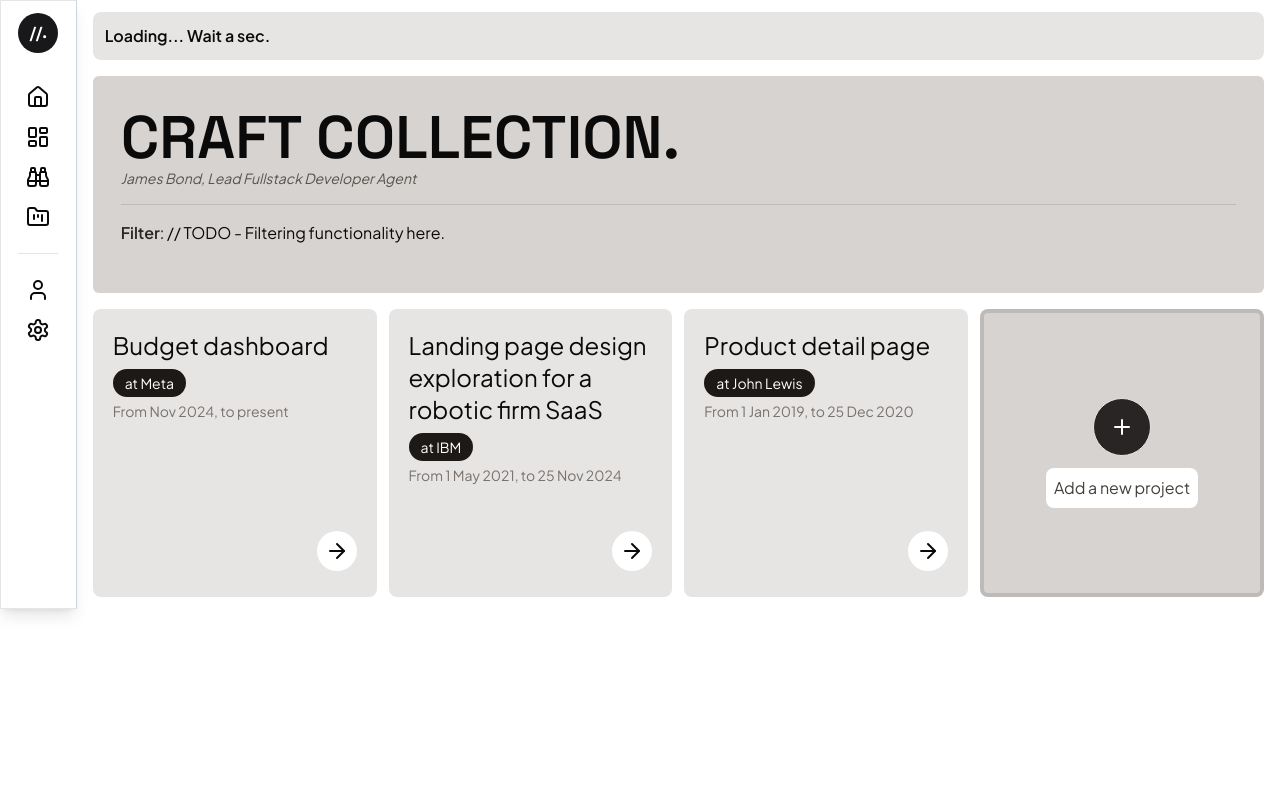
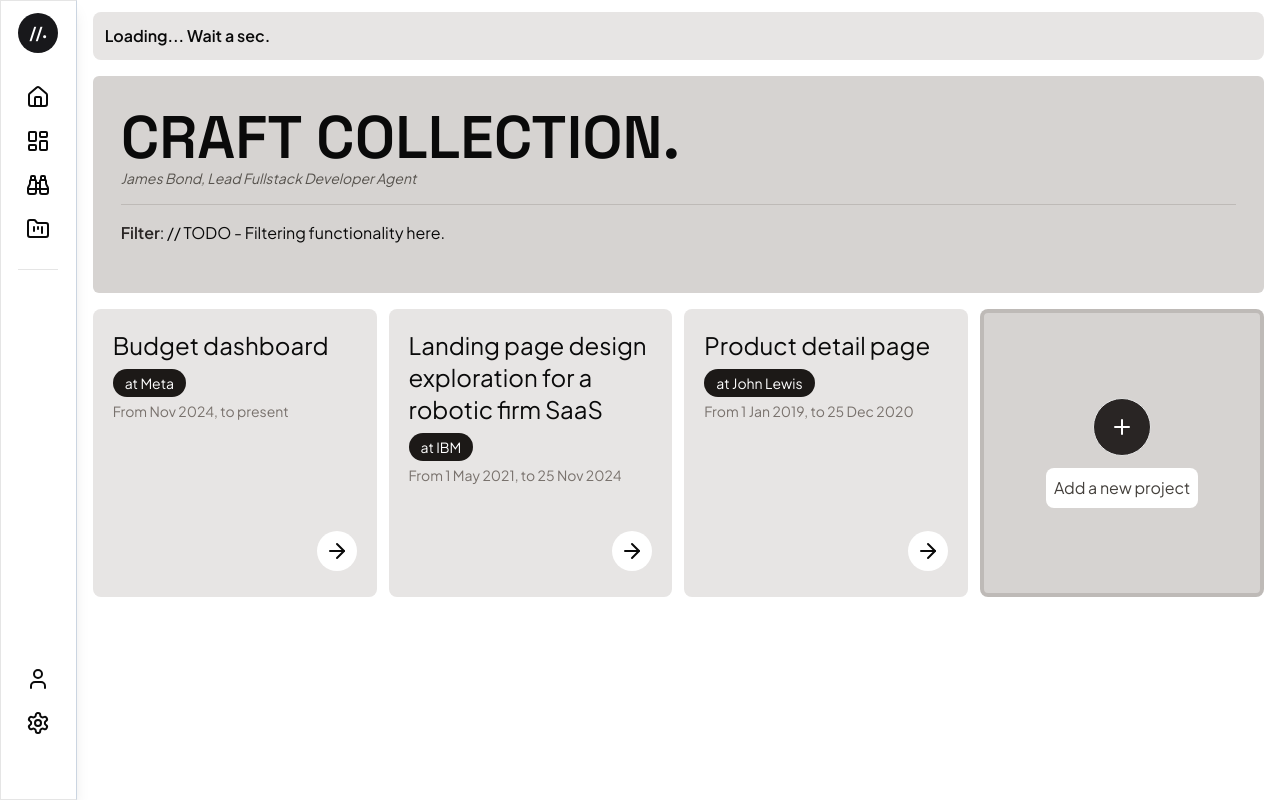
Before and after one commit to seyade/tenma, a Next.js app in the folder frontend/: page /project/1/explore in a window 1280 px wide. Built offline with nearby package versions, Linux system fonts and the light colour scheme; no server answers.

Commit message:
ui changes in sidebar

```diff
--- a/frontend/src/components/Sidebar/Sidebar.tsx
+++ b/frontend/src/components/Sidebar/Sidebar.tsx
@@ -16,21 +16,21 @@ const Sidebar = ({}: SidebarProps) => {
   const secondaryLinks = /^(settings|profile)$/;
 
   return (
-    <aside className="flex flex-col items-center bg-white p-3 border border-r-slate-300 shadow-lg w-20">
+    <aside className="flex flex-col items-center bg-white p-3 border border-r-slate-300 shadow-lg w-20 h-screen">
       <div className="block mb-6 text-center">
         <span className="spacegrotesk flex justify-center items-center h-4 w-4 p-5 bg-zinc-900 text-white font-black rounded-full">
           //.
         </span>
       </div>
 
-      <div className="flex flex-col items-center justify-between">
+      <div className="flex flex-col items-center justify-between h-full">
         <nav className="pb-4 mb-4 border-b">
-          {routes.map(({ name, icon: Icon, link }, index) => {
+          {routes.map(({ name, icon: Icon, link }) => {
             return (
               !name?.match(secondaryLinks) && (
                 <Link
                   key={name}
-                  className="block p-2 hover:bg-slate-800 hover:text-white rounded-full transition-colors duration-200"
+                  className="block p-2 mb-1 hover:bg-slate-800 hover:text-white rounded-full transition-colors duration-200"
                   href={link}
                 >
                   <Icon />
@@ -39,15 +39,15 @@ const Sidebar = ({}: SidebarProps) => {
             );
           })}
         </nav>
-        <div>
+        <div className="mb-10">
           <Link
-            className="block p-2 hover:bg-slate-800 hover:text-white rounded-full transition-colors duration-200"
+            className="block p-2 mb-1 hover:bg-slate-800 hover:text-white rounded-full transition-colors duration-200"
             href={`/user/${1}`}
           >
             <User />
           </Link>
           <Link
-            className="block p-2 hover:bg-slate-800 hover:text-white rounded-full transition-colors duration-200"
+            className="block p-2 mb-1 hover:bg-slate-800 hover:text-white rounded-full transition-colors duration-200"
             href={`/project/${1}`}
           >
             <Settings />
--- a/frontend/src/components/Sidebar/config.ts
+++ b/frontend/src/components/Sidebar/config.ts
@@ -28,7 +28,7 @@ export const routes = [
   {
     name: "dashboard",
     icon: LayoutDashboard,
-    link: `/dashboard`,
+    link: `/dashboard/${1}`,
     type: "primary",
     enabled: true,
     auth: false,
```
